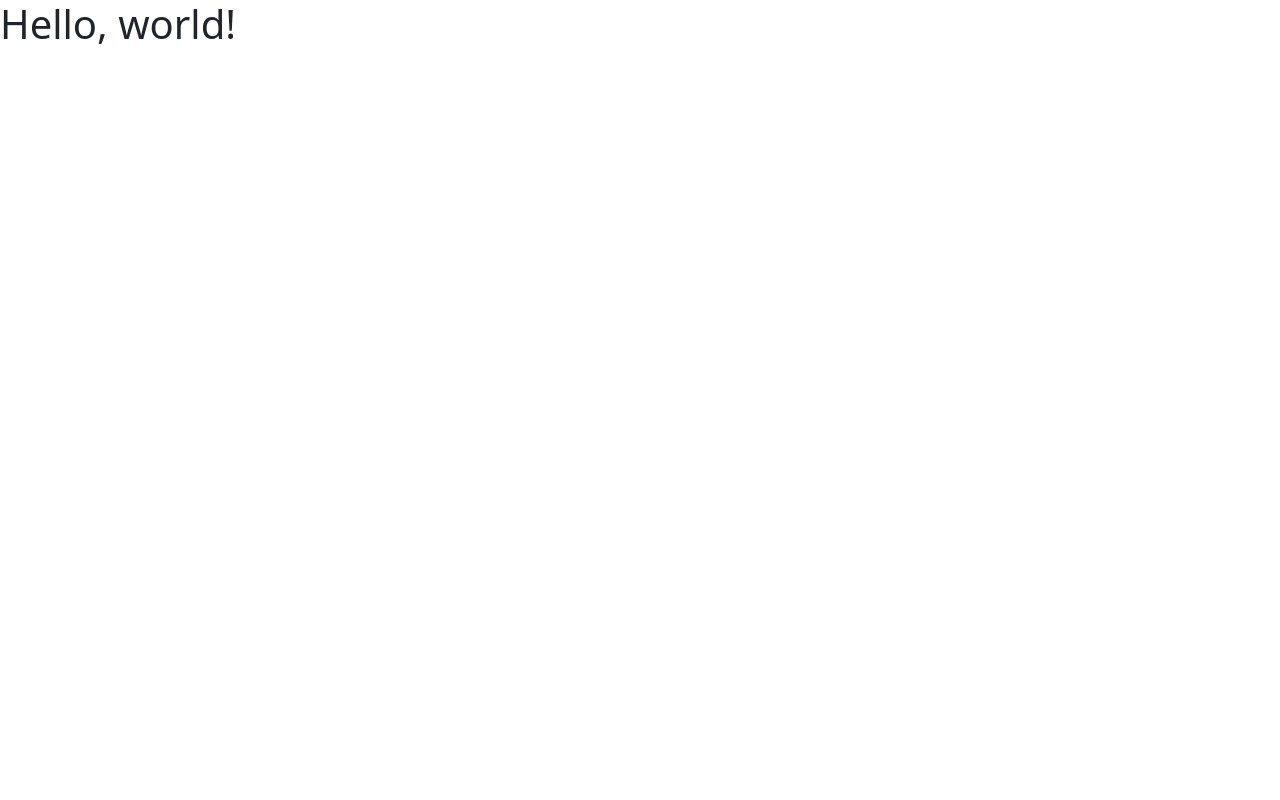
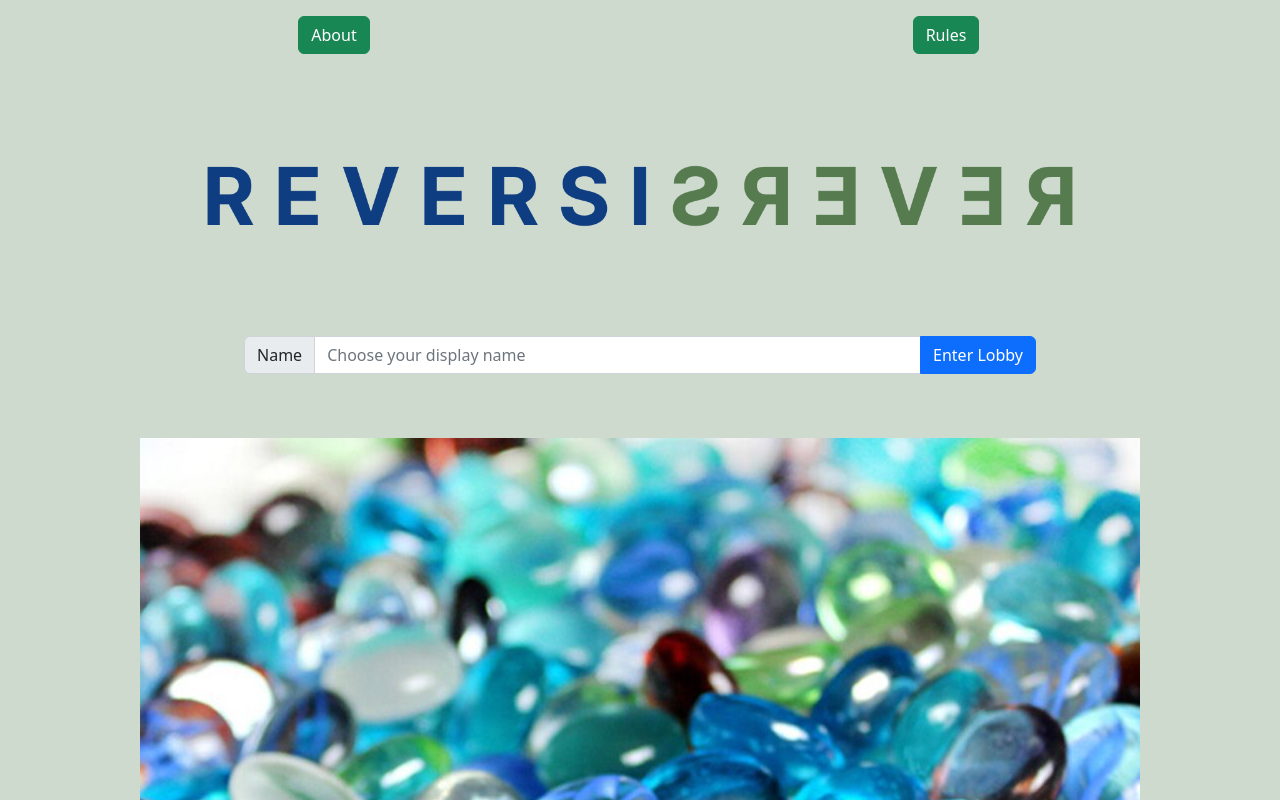
Before and after one commit to jegk/game, a website: page public/index.html in a window 1280 px wide. Shown: the top 800 px of the page. Drawn offline with nearby package versions, Linux system fonts and the light colour scheme.

Commit message:
Creating the entrance pages!

```diff
--- a/public/index.html
+++ b/public/index.html
@@ -1,22 +1,55 @@
 <!doctype html>
 <html lang="en">
   <head>
-    <!-- Required meta tags -->
     <meta charset="utf-8">
     <meta name="viewport" content="width=device-width, initial-scale=1">
+    <title>Bootstrap demo</title>
+    <link href="https://cdn.jsdelivr.net/npm/bootstrap@5.2.0-beta1/dist/css/bootstrap.min.css" rel="stylesheet" integrity="sha384-0evHe/X+R7YkIZDRvuzKMRqM+OrBnVFBL6DOitfPri4tjfHxaWutUpFmBp4vmVor" crossorigin="anonymous">
+    <style>
+      body {
+        background-color: rgb(206, 218, 206);
+      }
 
-    <!-- Bootstrap CSS -->
-    <link href="https://cdn.jsdelivr.net/npm/bootstrap@5.1.3/dist/css/bootstrap.min.css" rel="stylesheet" integrity="sha384-1BmE4kWBq78iYhFldvKuhfTAU6auU8tT94WrHftjDbrCEXSU1oBoqyl2QvZ6jIW3" crossorigin="anonymous">
+    </style>
 
-    <title>Hello, world!</title>
   </head>
   <body>
-    <h1>Hello, world!</h1>
+    <div class = "container-fluid">
 
-    <!-- Optional JavaScript; choose one of the two! -->
+      <div class = "row m-3">
+        <div class = "col text-center">
+          <a class = "btn btn-success text-nowrap" href ="about.html">About</a>
+        </div>
+        <div class = "col text-center">
+            <a class = "btn btn-success text-nowrap" href ="https://wikipedia.org/wiki/reversi">Rules</a>
+        </div>
+      </div>
 
-    <!-- Option 1: Bootstrap Bundle with Popper -->
-    <script src="https://cdn.jsdelivr.net/npm/bootstrap@5.1.3/dist/js/bootstrap.bundle.min.js" integrity="sha384-ka7Sk0Gln4gmtz2MlQnikT1wXgYsOg+OMhuP+IlRH9sENBO0LRn5q+8nbTov4+1p" crossorigin="anonymous"></script>
+      <div class = "row m-3">
+        <div class = "col text-center">
+          <img class="img-fluid" src="assets/images/top-splash-clear.png" alt="Reversi logo #1" width="1000px"/>
+        </div>
+      </div>
 
+      <div class = "row align-items-center justify-content-center m-3">
+        <div class = "col-8">
+          <div class="input-group">
+          <span class="input-group-text" id="name-input">Name</span>
+          <input type="text" class="form-control text-nowrap" id="nameImput" placeholder="Choose your display name" aria-label="Enter your display name for while you're playing Reversi" aria-describedby="displayName"/>
+          <button type="submit" class="btn btn-primary text-nowrap" id="lobbyButton" onclick="window.location='lobby.html'">Enter Lobby</button>
+          </div>
+        </div>
+      </div>
+
+      <div class = "row m-3">
+        <div class = "col m-5 text-center">
+          <img class="img-fluid" src="assets/images/bottom-splash.png" alt="Reversi images #2"/>
+        </div>
+      </div>
+
+    </div>
+
+
+    <script src="https://cdn.jsdelivr.net/npm/bootstrap@5.2.0-beta1/dist/js/bootstrap.bundle.min.js" integrity="sha384-pprn3073KE6tl6bjs2QrFaJGz5/SUsLqktiwsUTF55Jfv3qYSDhgCecCxMW52nD2" crossorigin="anonymous"></script>
   </body>
 </html>
```
Also changed, not shown: public/about.html (added, +40 -0 lines), public/lobby.html (added, +40 -0 lines), public/assets/images/bottom-splash.png (added), public/assets/images/top-splash-clear.png (added).
